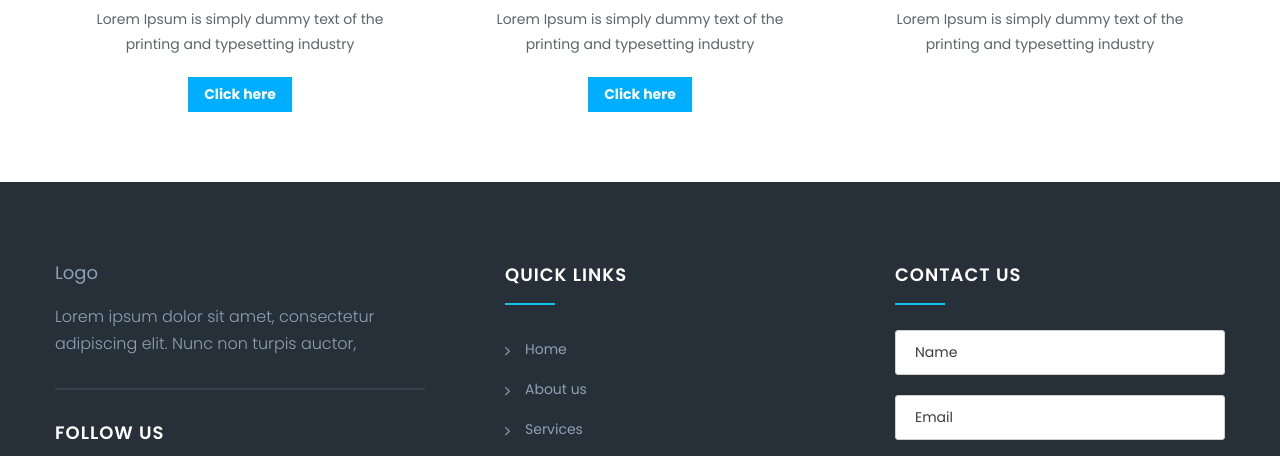
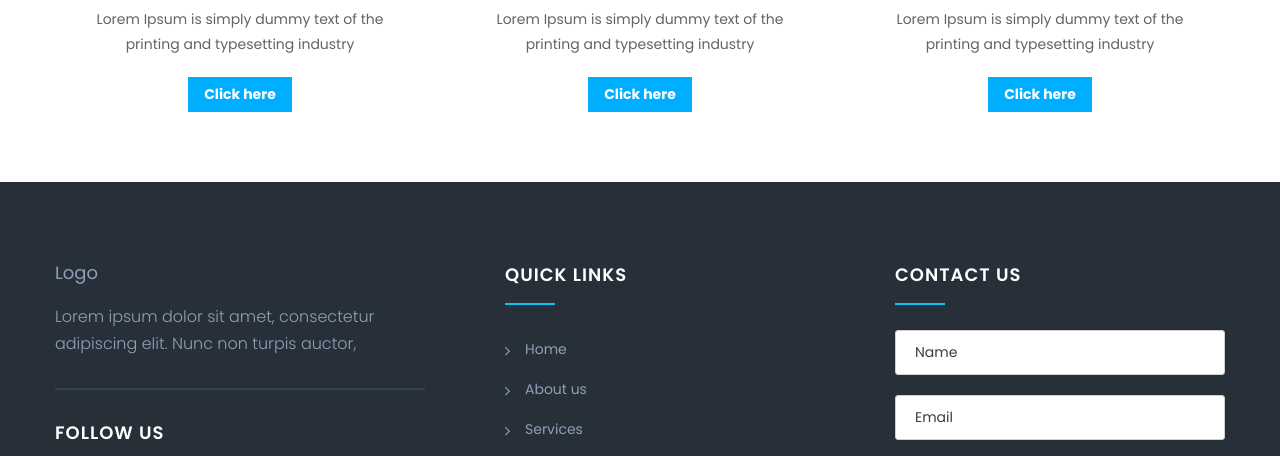
Before and after one commit to ujjawalweb/project-1, a plain HTML site: page services.html in a window 1280 px wide. Shown: the part 1891-2347 px from the top of the page. Drawn offline with Linux system fonts and the light colour scheme; files whose address does not match are found by name.

Commit message:
Update services.html

```diff
--- a/services.html
+++ b/services.html
@@ -289,6 +289,9 @@
                             Lorem Ipsum is simply dummy text of the printing and typesetting industry
 
                         </div>
+                            <div class="mtp">
+                            <a   data-toggle="modal" data-toggle="modal" data-target="#exampleModal" >Click here</a>
+                            </div>
                     </div><!-- /.iconbox -->
                 </div><!-- /.col-md-4 -->
 
```
